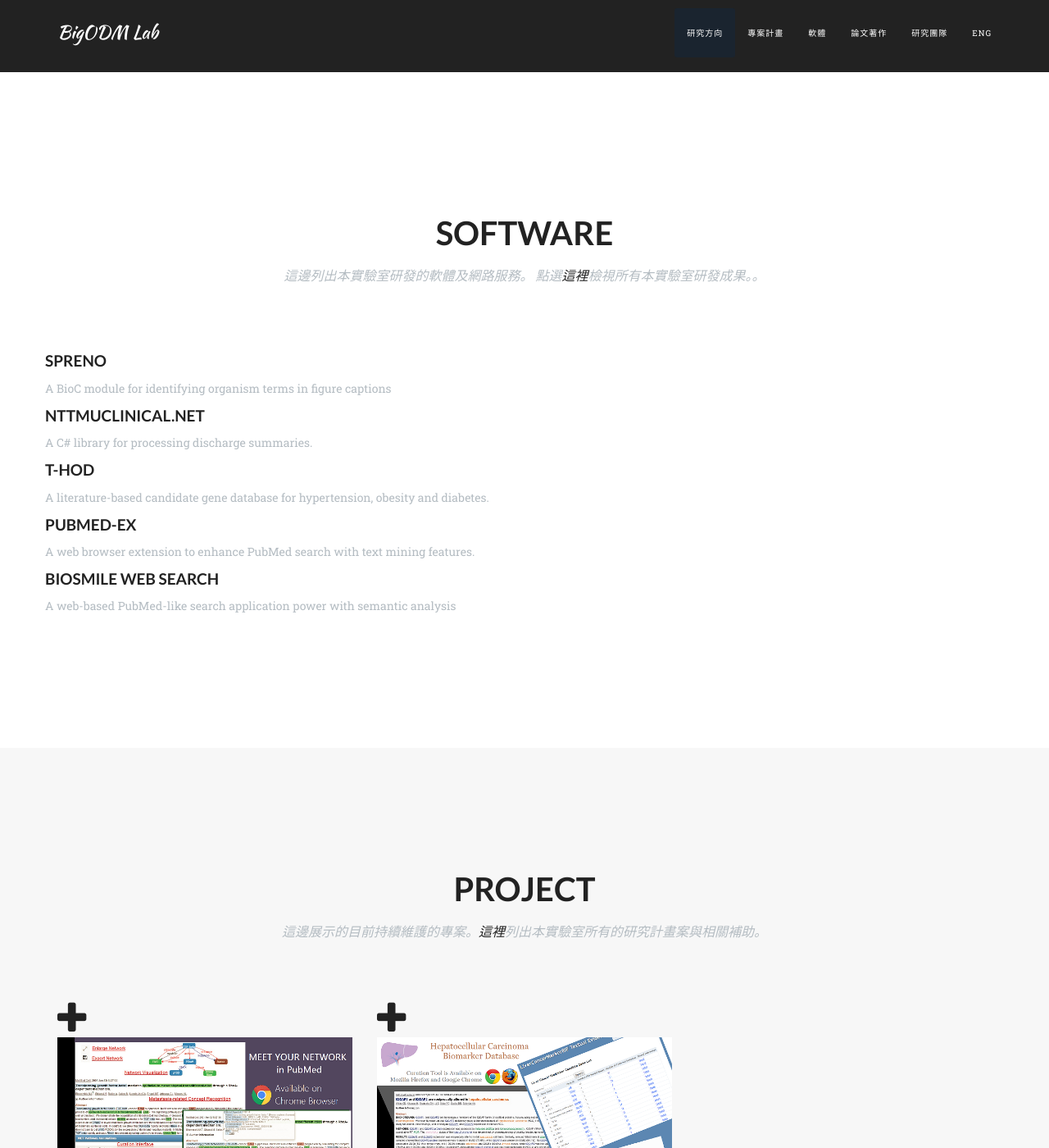
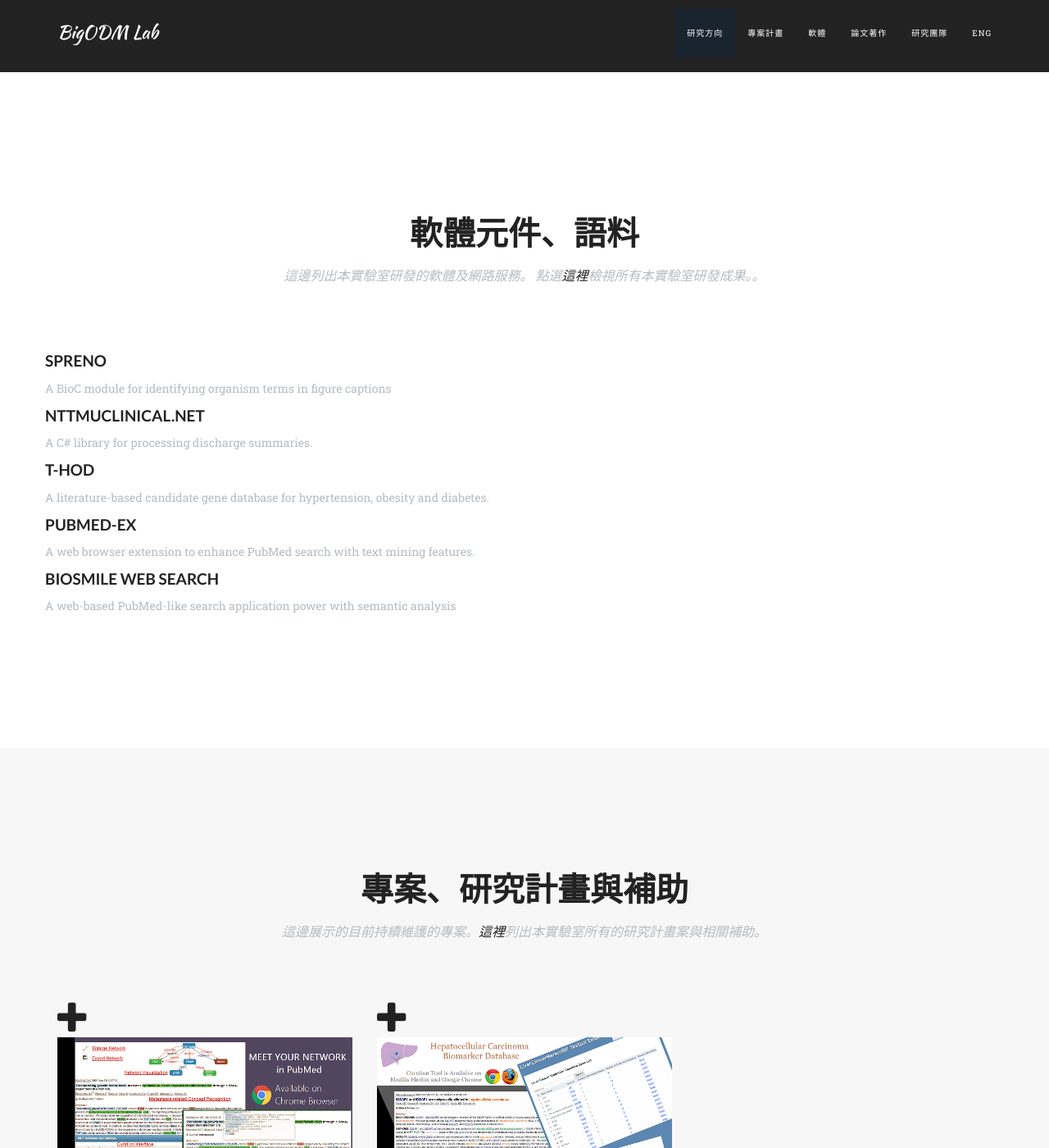
Before and after one commit to nkustislab/nkustislab.github.io, a Jekyll site: the page built from home/index.md, in a window 1280 px wide and 1400 px high, scrolled down 1358 px. Shown: the whole window at 82% size. Built offline with Jekyll 4.4.1, drawn with Linux system fonts in a browser that asks for light colours; nearby versions of some CDN libraries; some web fonts are replaced.

Commit message:
更新中文標題

```diff
--- a/_includes/project_zh_TW.html
+++ b/_includes/project_zh_TW.html
@@ -3,7 +3,7 @@
 	<div class="container">
   	<div class="row">
     	<div class="col-lg-12 text-center">
-				<h2 class="section-heading">Project</h2>
+				<h2 class="section-heading">專案、研究計畫與補助</h2>
         <h3 class="section-subheading text-muted">這邊展示的目前持續維護的專案。<a href="/project/">這裡</a>列出本實驗室所有的研究計畫案與相關補助。</h3>
       </div>
     </div>
--- a/_includes/software_zh_TW.html
+++ b/_includes/software_zh_TW.html
@@ -3,7 +3,7 @@
     <div class="container">
         <div class="row">
             <div class="col-lg-12 text-center">
-                <h2 class="section-heading">Software</h2>
+                <h2 class="section-heading">軟體元件、語料</h2>
                 <h3 class="section-subheading text-muted">這邊列出本實驗室研發的軟體及網路服務。
                 	點選<a href="/software/">這裡</a>檢視所有本實驗室研發成果。。
                 </h3>
```
